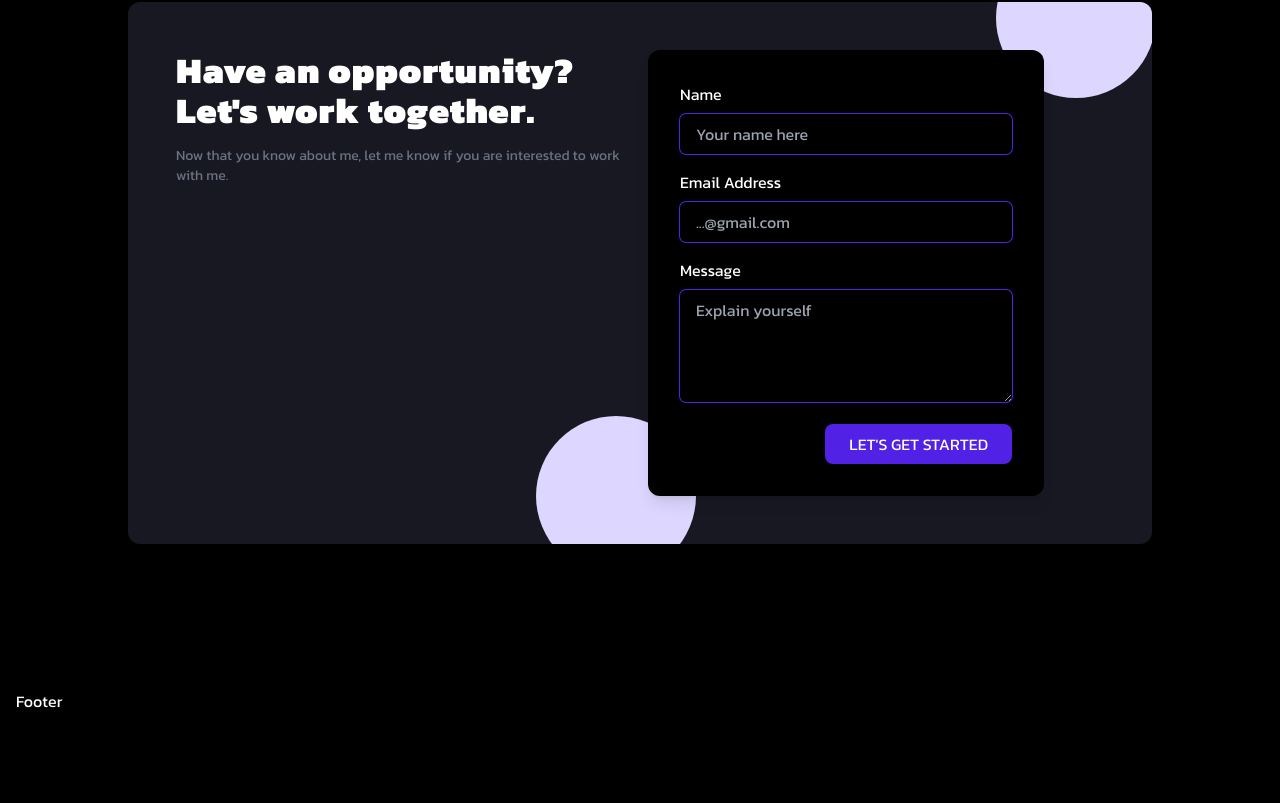
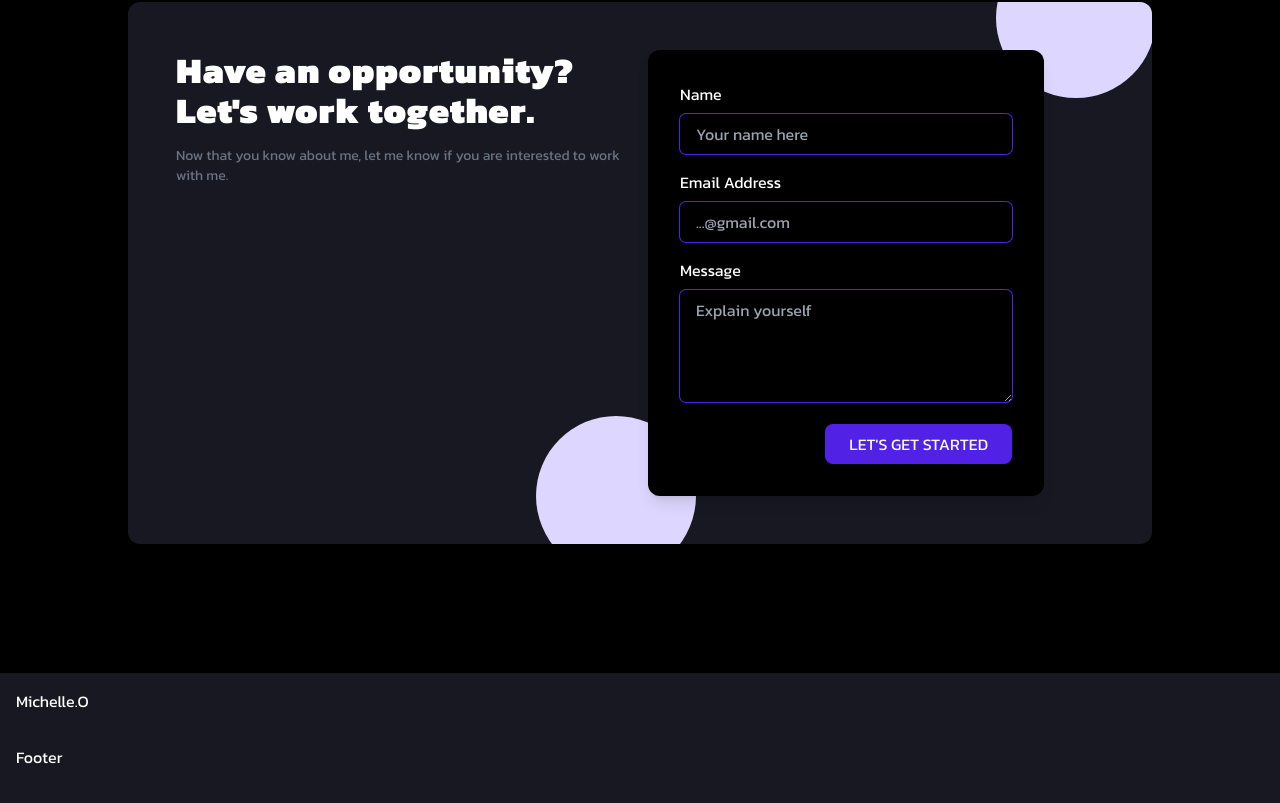
Before and after one commit to Charlotte-Natasha/Mitch-Journey, a React (Create React App) app: page / in a window 1280 px wide. Shown: the part 2809-3612 px from the top of the page. Built offline with nearby package versions, Linux system fonts and the light colour scheme.

Commit message:
added project file and styling to footer

```diff
--- a/src/App.js
+++ b/src/App.js
@@ -5,6 +5,7 @@ import About from "./components/About";
 import Footer from "./components/Footer";
 import More from "./components/More";
 import Contacts from "./components/Contacts";
+import Projects from "./components/Projects";
 
 function App() {
   return (
@@ -14,6 +15,7 @@ function App() {
       <Work/>
       <About/>
       <More/>
+      <Projects/>
       <Contacts/>
       <Footer/>
     </div>
--- a/src/components/Footer.jsx
+++ b/src/components/Footer.jsx
@@ -2,7 +2,17 @@ import React from 'react'
 
 const Footer = () => {
     return (
-        <div className='h-40 w-full bg-black text-white p-4'>
+        <div className='h-40 w-full bg-[#181823] text-white p-4'>
+            <div className='items-center justify-center md:flex md:justify-between'>
+                <div className='flex flex-col justify-between space-y-8'>
+                    <div>
+                        <h1>Michelle.O</h1>
+                    </div>
+                    <div>
+
+                    </div>
+                </div>
+            </div>
             Footer
         </div>
     )
--- a/src/components/Home.jsx
+++ b/src/components/Home.jsx
@@ -10,13 +10,14 @@ const Home = () => {
                 <div className='h-1/2 md:flex-1 md:w-auto '>
                     <img src={Mich} alt="my profile" className='h-[100%]'/>
                 </div>
+
                 <div className='p-4 mt-4 md:flex-1'>
                     <h2 className='text-4xl md:text-6 sm:text-6xl font-black text-white'>Hello, I'm Michelle Okello.</h2>
                     <p className='text-white py-4 max-w-md font-medium'> I'm a Product Designer. I solve problems using design and create profitable and valuable use experiences. There's so much to me more than fancy titles. Welcome to my portfolio showcase.</p>
 
                     <div>
                     <Link
-                to="portfolio"
+                to="projects"
                 smooth
                 duration={500}
                 className="group text-white w-fit px-6 py-3 my-2 flex items-center rounded-md border-2 border-[#5221E6] cursor-pointer"
--- a/src/components/Projects.jsx
+++ b/src/components/Projects.jsx
@@ -0,0 +1,11 @@
+import React from 'react'
+
+const Projects = () => {
+    return (
+        <div>
+
+        </div>
+    )
+}
+
+export default Projects
```
